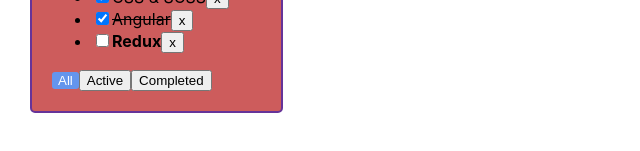
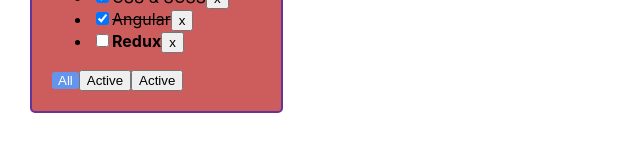
Before and after one commit to romantut1988/cases-distribution, a React (Create React App) app: page / in a window 1280 px wide. Shown: the part 185-336 px from the top of the page, without its empty margins (0-640 px from the left). Built offline with nearby package versions, Linux system fonts and the light colour scheme; the HTML template or start-up script is replaced by a standard one.

Commit message:
buttons added styles

```diff
--- a/src/App.tsx
+++ b/src/App.tsx
@@ -49,6 +49,7 @@
                 removeTask={removeTask}
                 title={"What to learn"}
                 tasks={tasksForRender}
+                filter={filter}
                 addTask={addTask}
                 changeTaskStatus={changeTaskStatus}
                 changeTodolistFilter={changeTodolistFilter}
--- a/src/TodoList.tsx
+++ b/src/TodoList.tsx
@@ -4,6 +4,7 @@
 type TodoListPropsType = {
     title: string
     tasks: Array<TaskType>
+    filter: FilterValuesType
     removeTask: (taskId: string) => void
     changeTodolistFilter: (filter: FilterValuesType) => void
     changeTaskStatus: (taskId: string, newIsDone: boolean) => void
@@ -82,18 +83,20 @@
             </ul>
             <div>
                 <button
-                    className={"btn-active"}
+                    className={props.filter === "all" ? "btn-active" : ""}
                     onClick={() => {
                         props.changeTodolistFilter("all")
                     }}>All
                 </button>
-                <button onClick={() => {
-                    props.changeTodolistFilter("active")
-                }}>Active
+                <button className={props.filter === "active" ? "btn-active" : ""}
+                        onClick={() => {
+                            props.changeTodolistFilter("active")
+                        }}>Active
                 </button>
-                <button onClick={() => {
-                    props.changeTodolistFilter("completed")
-                }}>Completed
+                <button className={props.filter === "completed" ? "btn-active" : ""}
+                        onClick={() => {
+                            props.changeTodolistFilter("completed")
+                        }}>Active
                 </button>
             </div>
         </div>
```
